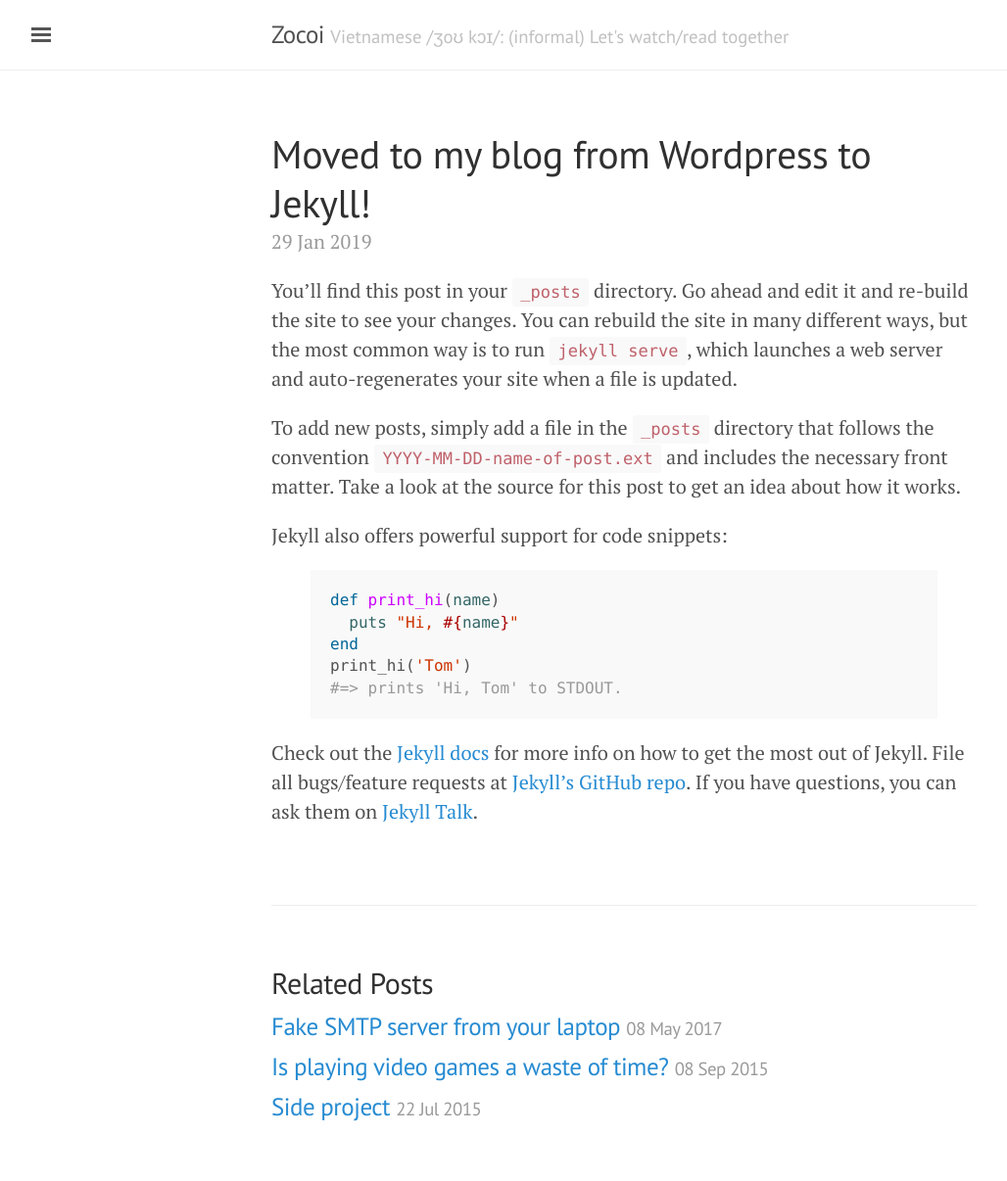
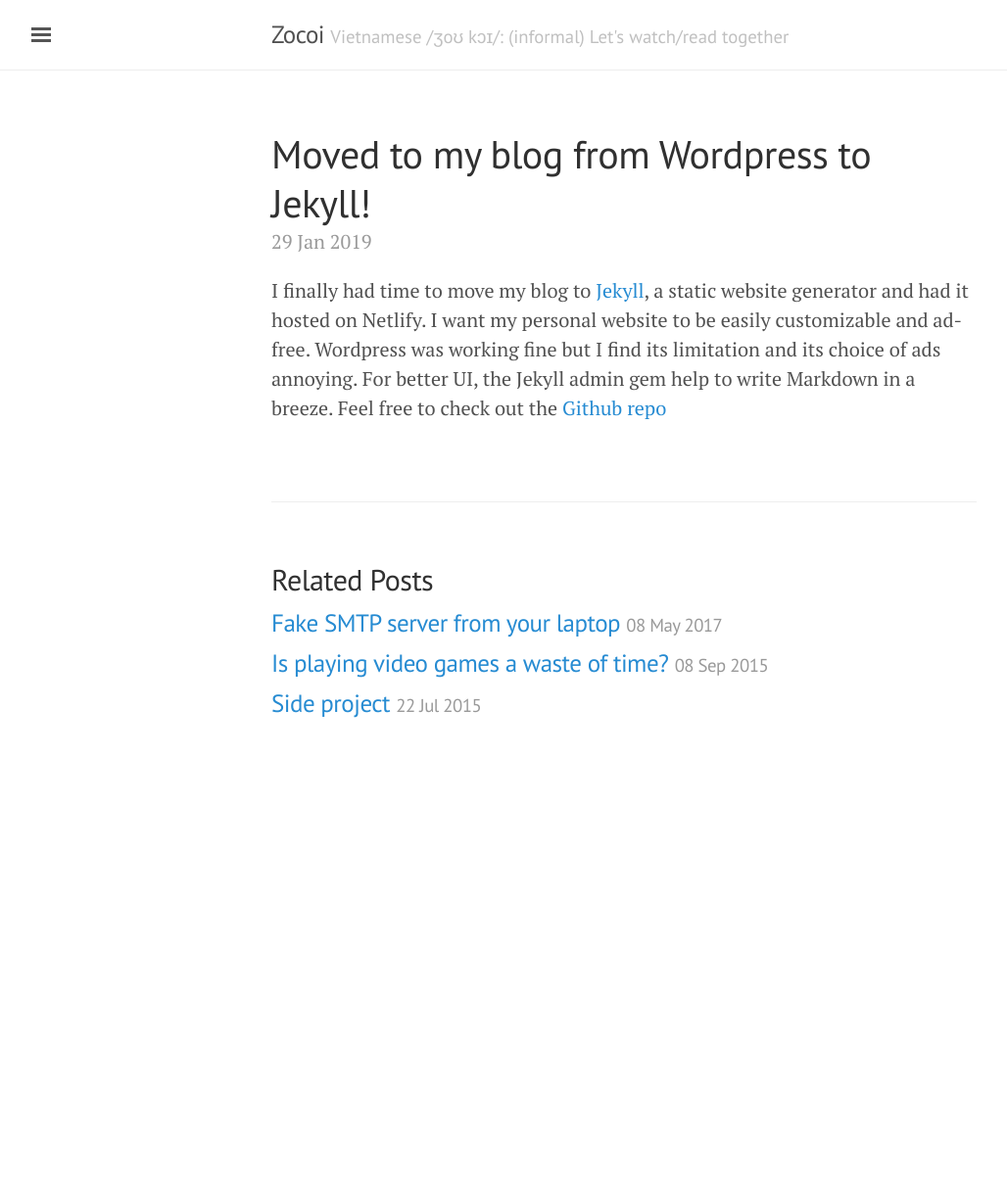
Before and after one commit to zocoi/zocoi.com, a Jekyll site: the page built from _posts/2019-01-29-welcome-to-jekyll.markdown, in a window 1280 px wide. Shown: the whole page at 98% size, without its empty margins (3-1031 px from the left). Built offline with Jekyll 4.4.1, drawn with Linux system fonts in a browser that asks for light colours; after the commit the page ends 900 px from its top, so only the background shows below that.

Commit message:
edited post

```diff
--- a/_posts/2019-01-29-welcome-to-jekyll.markdown
+++ b/_posts/2019-01-29-welcome-to-jekyll.markdown
@@ -1,25 +1,8 @@
 ---
+title: Moved to my blog from Wordpress to Jekyll!
 layout: post
-title:  "Moved to my blog from Wordpress to Jekyll!"
-date:   2019-01-29 14:29:33 -0800
+date: '2019-01-29 14:29:33 -0800'
 categories: update
 ---
-You’ll find this post in your `_posts` directory. Go ahead and edit it and re-build the site to see your changes. You can rebuild the site in many different ways, but the most common way is to run `jekyll serve`, which launches a web server and auto-regenerates your site when a file is updated.
 
-To add new posts, simply add a file in the `_posts` directory that follows the convention `YYYY-MM-DD-name-of-post.ext` and includes the necessary front matter. Take a look at the source for this post to get an idea about how it works.
-
-Jekyll also offers powerful support for code snippets:
-
-{% highlight ruby %}
-def print_hi(name)
-  puts "Hi, #{name}"
-end
-print_hi('Tom')
-#=> prints 'Hi, Tom' to STDOUT.
-{% endhighlight %}
-
-Check out the [Jekyll docs][jekyll-docs] for more info on how to get the most out of Jekyll. File all bugs/feature requests at [Jekyll’s GitHub repo][jekyll-gh]. If you have questions, you can ask them on [Jekyll Talk][jekyll-talk].
-
-[jekyll-docs]: https://jekyllrb.com/docs/home
-[jekyll-gh]:   https://github.com/jekyll/jekyll
-[jekyll-talk]: https://talk.jekyllrb.com/
+I finally had time to move my blog to [Jekyll](https://jekyllrb.com), a static website generator and had it hosted on Netlify. I want my personal website to be easily customizable and ad-free. Wordpress was working fine but I find its limitation and its choice of ads annoying. For better UI, the Jekyll admin gem help to write Markdown in a breeze. Feel free to check out the [Github repo](https://github.com/zocoi/zocoi.com)
```
